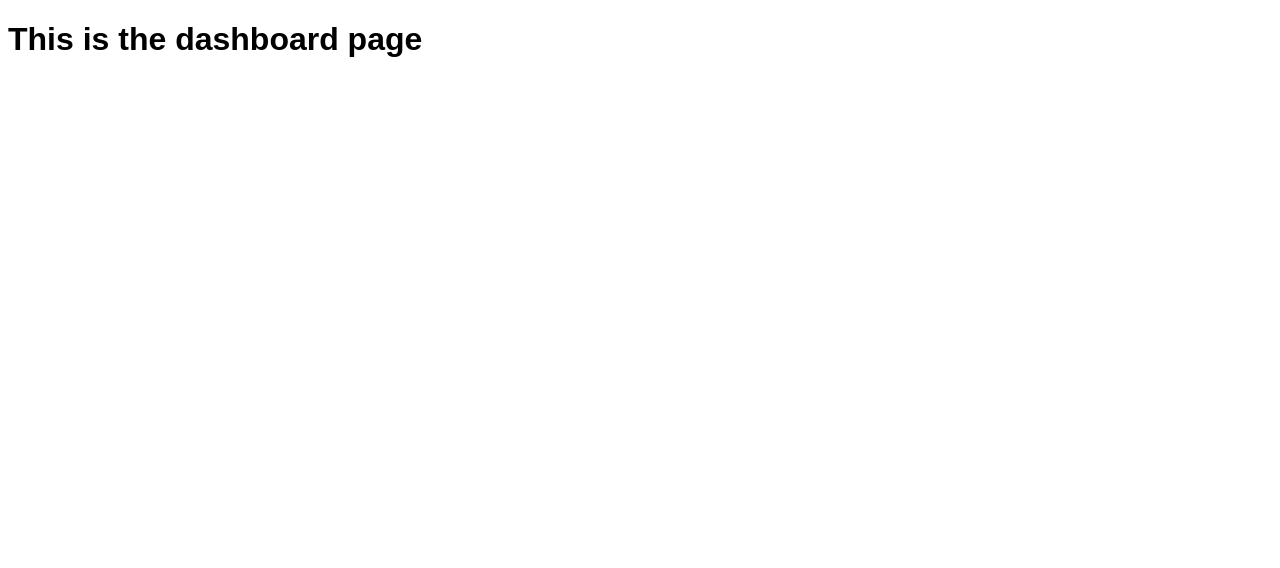
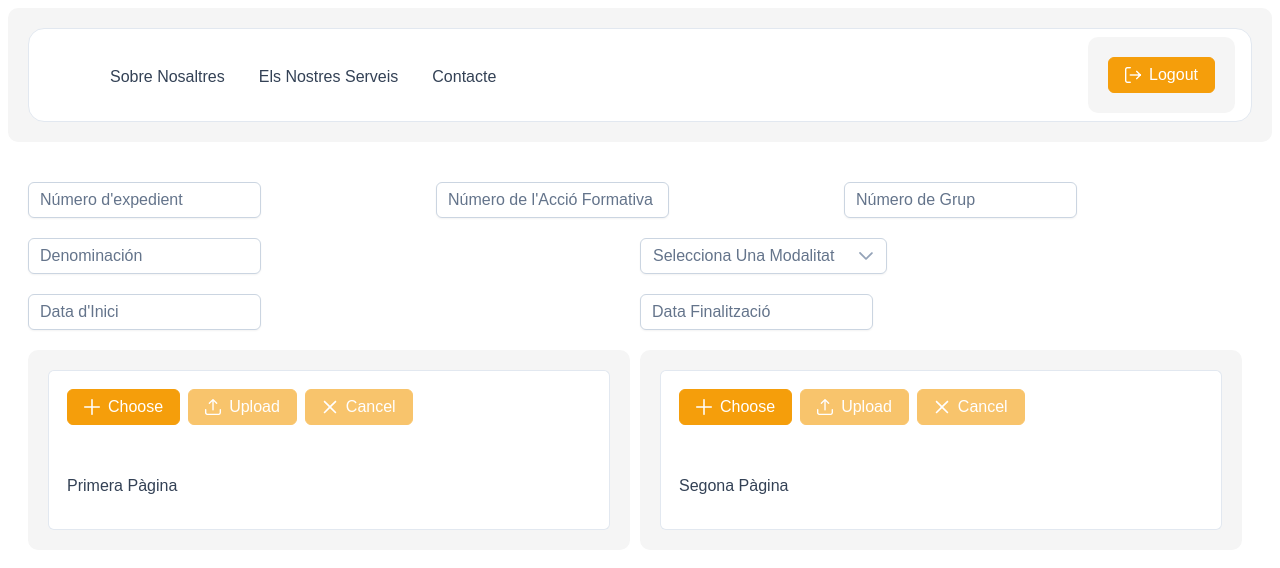
Before and after one commit to Antt02/TFG-ComputerVisionAnswersExtended, a Vue app in the folder Programming/frontend/tfg-frontend/: page /dashboard in a window 1280 px wide. Shown: the top 568 px of the page. Built offline with nearby package versions, Linux system fonts and the light colour scheme; a web font is replaced by a local one.

Commit message:
Dashboard basics

```diff
--- /dev/null
+++ b/Programming/frontend/package.json
@@ -0,0 +1,5 @@
+{
+  "dependencies": {
+    "primeicons": "^6.0.1"
+  }
+}
--- a/Programming/frontend/tfg-frontend/src/views/DashboardView.vue
+++ b/Programming/frontend/tfg-frontend/src/views/DashboardView.vue
@@ -1,5 +1,183 @@
 <template>
-    <div class="dashboard">
-      <h1>This is the dashboard page</h1>
+    <div class="card">
+      <Toolbar style="border-radius: 1rem; padding: 0.5rem 1rem; z-index: 1;">
+      <template #start>
+        <div class="flex align-items-center gap-2">
+          <svg viewBox="0 0 35 40" fill="none" xmlns="http://www.w3.org/2000/svg" style="width: 2rem; margin-right: 1rem">
+            <!-- Icono -->
+          </svg>
+          <Button label="Sobre Nosaltres" text plain />
+          <Button label="Els Nostres Serveis" text plain />
+          <Button label="Contacte" text plain />
+        </div>
+      </template>
+      <template #end>
+        <div class="card flex justify-content-center">
+          <Button label="Logout" icon="pi pi-sign-out" @click="handleLogout"/>
+        </div>
+      </template>
+    </Toolbar>
+  </div>
+  <div class="form-container">
+    <!-- Número de expediente, número de acción formativa y número de grupo -->
+    <div class="form-row">
+      <div class="form-group">
+        <div class="p-float-label">
+          <InputText id="expedient_number" v-model="integer" type="integer" />
+          <label for="expedient_number">Número d'expedient</label>
+        </div>
+      </div>
+      <div class="form-group">
+        <div class="p-float-label">
+          <AutoComplete id="accio_formativa" v-model="value" :suggestions="accions_formatives" @complete="accions_formatives_search" />
+          <label for="accio_formativa">Número de l'Acció Formativa</label>
+        </div>
+      </div>
+      <div class="form-group">
+        <div class="p-float-label">
+          <InputText id="group_number" v-model="integer" type="integer" />
+          <label for="group_number">Número de Grup</label>
+        </div>
+      </div>
     </div>
-  </template>
+
+    <!-- Denominación y modalidad -->
+    <div class="form-row">
+      <div class="form-group">
+        <div class="p-float-label">
+          <InputText v-model="denomination" mode = 'disabled'/>
+          <label for="denomination">Denominación</label>
+        </div>
+      </div>
+      <div class="form-group">
+        <Dropdown v-model="selectedModality" :options="modality" optionLabel="mode" placeholder="Selecciona Una Modalitat" class="w-full md:w-14rem" />
+      </div>
+    </div>
+
+    <!-- Calendario de inicio y fin -->
+    <div class="form-row">
+      <div class="form-group">
+        <div class="p-float-label">
+          <Calendar v-model="start_date" dateFormat="dd/mm/yy" />
+          <label for="start_date">Data d'Inici</label>
+        </div>
+      </div>
+      <div class="form-group">
+        <div class="p-float-label">
+          <Calendar v-model="end_date" dateFormat="dd/mm/yy" />
+          <label for="end_date">Data Finalització</label>
+        </div>
+      </div>
+    </div>
+
+    <!-- Uploads de la primera y última página -->
+    <div class="form-row">
+      <div class="form-group">
+        <div class="card">
+          <Toast />
+          <FileUpload name="demo[]" url="/api/upload" @upload="firstPageUpload($event)" :multiple="true" accept="image/*" :maxFileSize="1000000">
+            <template #empty>
+              <p>Primera Pàgina</p>
+            </template>
+          </FileUpload>
+        </div>
+      </div>
+      <div class="form-group">
+        <div class="card">
+          <Toast />
+          <FileUpload name="demo[]" url="/api/upload" @upload="secondPageUpload($event)" :multiple="true" accept="image/*" :maxFileSize="1000000">
+            <template #empty>
+              <p>Segona Pàgina</p>
+            </template>
+          </FileUpload>
+        </div>
+      </div>
+    </div>
+  </div>
+</template>
+
+<script setup>
+import { ref } from "vue";
+import { useToast } from "primevue/usetoast";
+import { useRouter } from "vue-router";
+
+const toast = useToast();
+const router = useRouter();
+
+const value = ref("");
+const accions_formatives = ref([]);
+
+const accions_formatives_search = (event) => {
+  accions_formatives.value = [...Array(10).keys()].map((item) => event.query + '-' + item); //TODO: Implementar lógica coger datos de bbdd
+}
+const selectedModality = ref();
+const modality = ref([
+    { mode: 'Presencial'},
+    { mode: 'Virtual'}
+]);
+const start_date = ref();
+const end_date = ref();
+const integer = ref();
+const denomination = ref("");
+
+const firstPageUpload = () => {
+    toast.add({ severity: 'info', summary: 'Success', detail: 'File Uploaded', life: 3000 });
+};
+const secondPageUpload = () => {
+    toast.add({ severity: 'info', summary: 'Success', detail: 'File Uploaded', life: 3000 });
+};
+
+const handleLogout = () => {
+  // Lógica para cerrar sesión (ejemplo: eliminar credenciales de sesión)
+  router.push('/'); // Redirigir a la página de inicio (u otra página deseada)
+};
+</script>
+
+<style scoped>
+.form-container {
+  max-width: 1800px;
+  margin: 20px auto 0; /* Ajuste para bajar el formulario */
+  padding: 20px; /* Añadido espacio alrededor del formulario */
+}
+
+.form-row {
+  display: flex;
+  justify-content: space-between;
+  margin-bottom: 20px;
+}
+
+.form-group {
+  flex: 1;
+  margin-right: 10px;
+}
+
+.p-float-label {
+  width: 100%;
+}
+
+.card {
+  background-color: #f5f5f5;
+  padding: 20px;
+  border-radius: 10px;
+}
+
+.content {
+  text-align: center;
+  display: flex;
+  flex-direction: column;
+  align-items: center;
+  position: relative;
+  z-index: 2;
+}
+
+/* Estilos para los uploads */
+.card.upload-card {
+  width: calc(50% - 10px);
+  margin-right: 10px;
+}
+
+.upload-card .p-fileupload-advanced .p-fileupload-files-list {
+  max-height: 150px;
+  overflow-y: auto;
+}
+</style>
--- a/Programming/frontend/tfg-frontend/src/views/HomeView.vue
+++ b/Programming/frontend/tfg-frontend/src/views/HomeView.vue
@@ -99,7 +99,7 @@ h1 {
   margin-top: 40px;
   font-size: 75px;
   line-height: 60px;
-  background: linear-gradient(to bottom, #4CAF50, #388E3C); /* Degradado de verde a verde oscuro */
+  background: linear-gradient(to bottom, var(--primary-500), var(--primary-800)); /* Degradado de verde a verde oscuro */
   -webkit-background-clip: text; /* Clip para que el degradado solo afecte al texto */
   -webkit-text-fill-color: transparent; /* Relleno transparente para que el texto sea visible */
 }
```
Also changed, not shown: Programming/frontend/tfg-frontend/src/main.js (+8 -1 lines), 1 other file (tests, documents, lock files or other folders).
